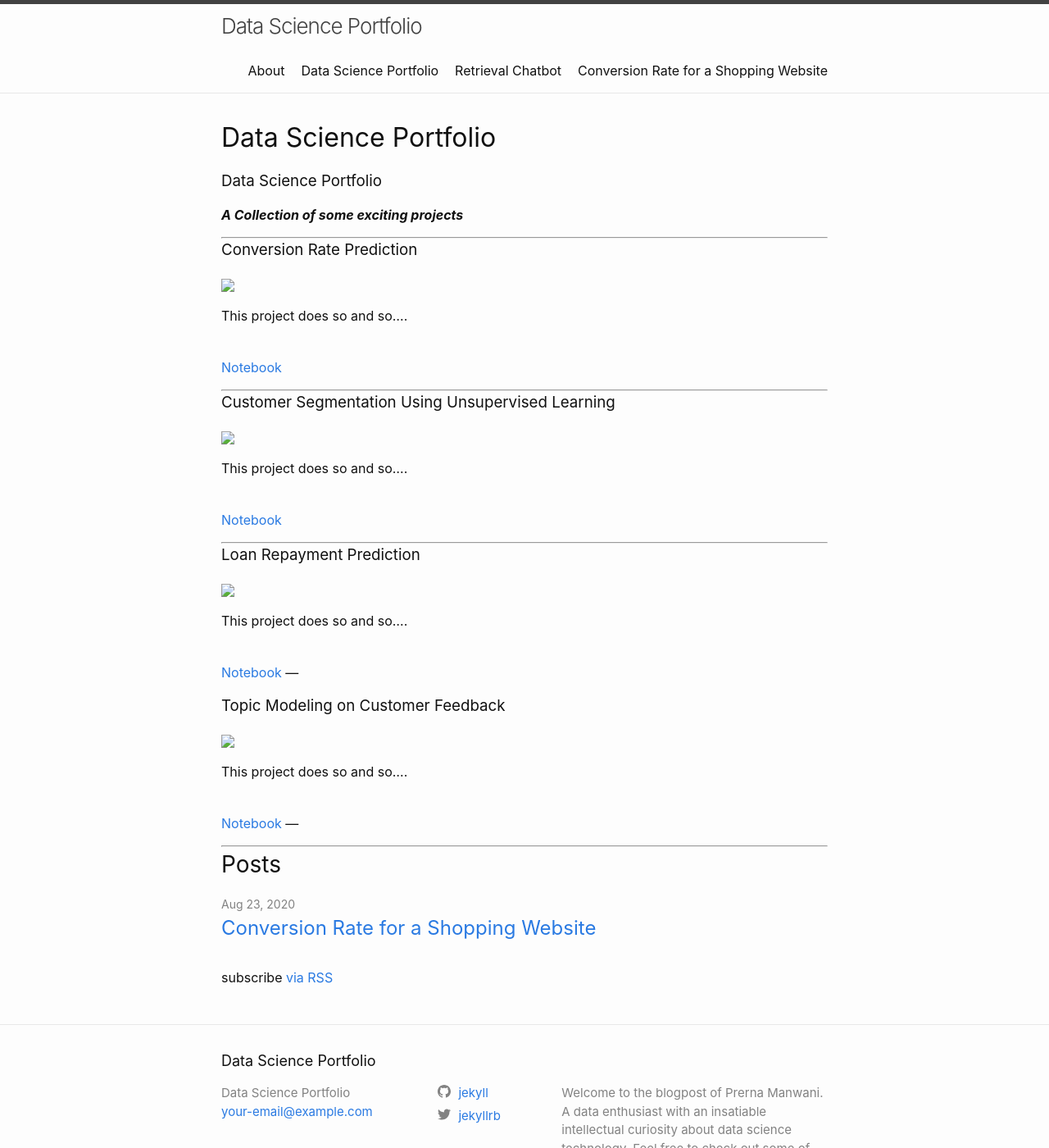
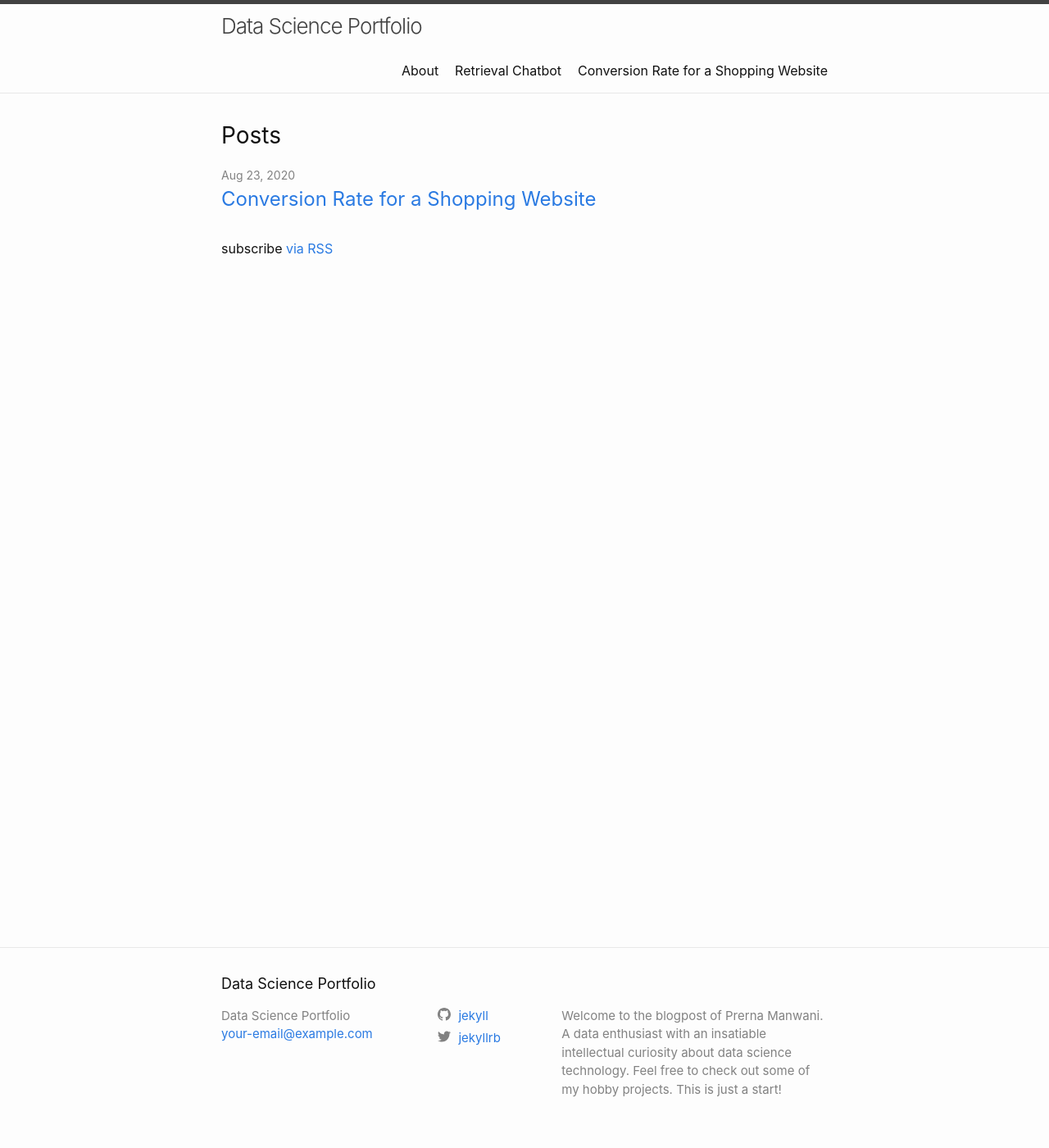
Before and after one commit to pmanwani/pmanwani.github.io, a Jekyll site: the page built from index.md, in a window 1280 px wide and 1400 px high. Shown: the whole window at 82% size. Built offline with Jekyll 4.4.1, drawn with Linux system fonts in a browser that asks for light colours; our own code applies the rules of GitHub Pages for plain Markdown files.

Commit message:
modified index file

```diff
--- a/index.md
+++ b/index.md
@@ -4,63 +4,3 @@
 
 layout: home
 ---
-
-
-
-### Data Science Portfolio
-***A Collection of some exciting projects***
-
----
-
-### Conversion Rate Prediction
-
-
-<img src="test-repo/images/dummy_thumbnail.jpg?raw=true"/>
-
-
-This project does so and so....
-
-<br>
-[Notebook](test-repo/portfolio/conversion_rate)
-
----
-### Customer Segmentation Using Unsupervised Learning
-
-
-<img src="test-repo/images/dummy_thumbnail.jpg?raw=true"/>
-
-
-This project does so and so....
-
-<br>
-[Notebook](test-repo/portfolio/ClusterGrocery)
-
----
-### Loan Repayment Prediction
-
-
-<img src="test-repo/images/dummy_thumbnail.jpg?raw=true"/>
-
-
-This project does so and so....
-
-<br>
-[Notebook](test-repo/portfolio/LoanGrant)
----
-
-### Topic Modeling on Customer Feedback
-
-<img src="test-repo/images/dummy_thumbnail.jpg?raw=true"/>
-
-
-This project does so and so....
-
-<br>
-[Notebook](test-repo/portfolio/bottest_new)
----
-
-
-
-
----
-<!-- Remove above link if you don't want to attibute -->
```
